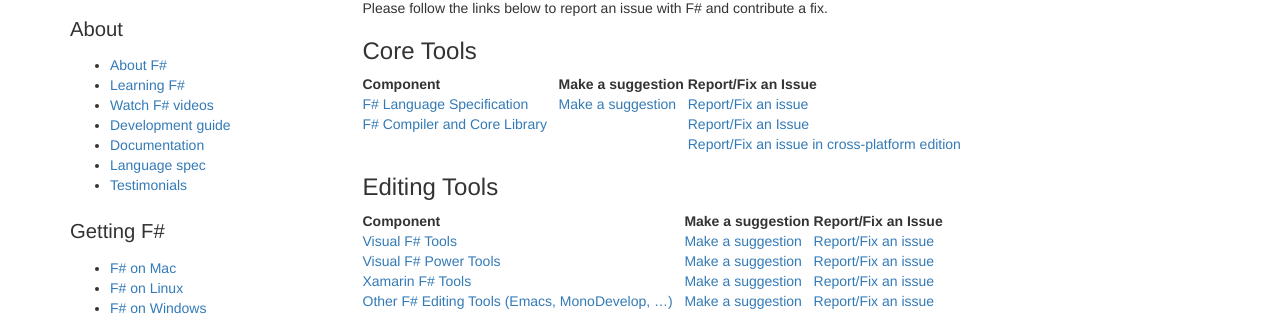
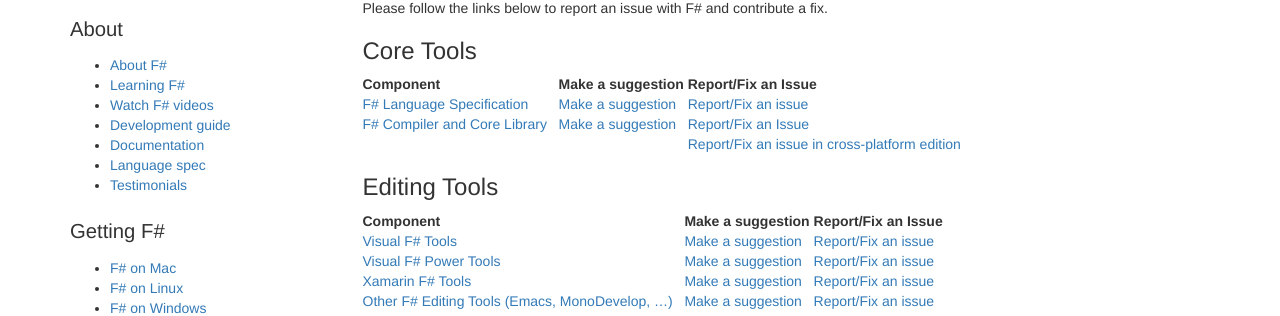
Before and after one commit to fsharp/fsharp.org, a Jekyll site: the page built from guides/engineering/issues.md, in a window 1280 px wide and 900 px high. Shown: the part 182-498 px from the top of the window. Built offline with Jekyll 4.4.1, drawn with Linux system fonts in a browser that asks for light colours; nearby versions of some CDN libraries; some web fonts are replaced; comment, search, counter and statistics services are not loaded.

Commit message:
Update issues.md

```diff
--- a/guides/engineering/issues.md
+++ b/guides/engineering/issues.md
@@ -11,7 +11,7 @@
 | Component         |   | Make a suggestion   |   | Report/Fix an Issue |
 |:------------------|:--|:--------------------|:--|:------------------|
 | [F# Language Specification](http://fsharp.org/specs/language-spec/)               &nbsp; | &nbsp; | [Make a suggestion](https://fslang.uservoice.com/forums/245727-f-language)     |  &nbsp; |  [Report/Fix an issue](http://fsharp.org/specs/language-spec/)      |
-|  [F# Compiler and Core Library](http://fsharp.github.io/2014/06/18/fsharp-contributions.html)                                            &nbsp; | &nbsp; |                                                                                |  &nbsp; |  [Report/Fix an Issue](http://visualfsharp.codeplex.com) |
+|  [F# Compiler and Core Library](http://fsharp.github.io/2014/06/18/fsharp-contributions.html)                                            &nbsp; | &nbsp; |  [Make a suggestion](https://fslang.uservoice.com/forums/245727-f-language) |  &nbsp; |  [Report/Fix an Issue](http://visualfsharp.codeplex.com) |
 |                                                                                   &nbsp; | &nbsp; |                                                                                |  &nbsp; |  [Report/Fix an issue in cross-platform edition](http://github.com/fsharp/fsharp) |
 
 ### Editing Tools
```
